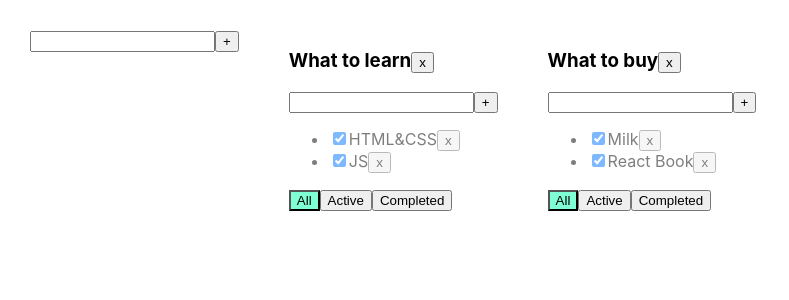
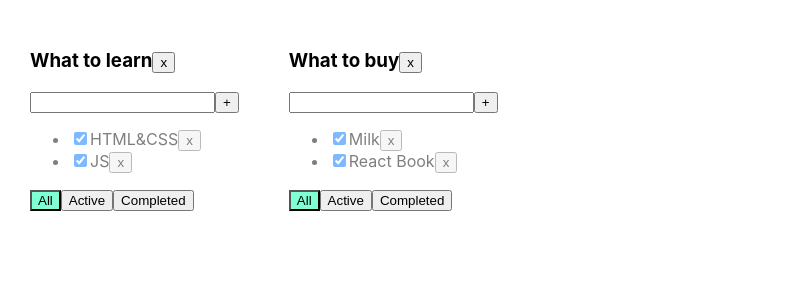
Before and after one commit to antondoom1/it-incubator-todolist-ts, a React (Create React App) app: page / in a window 1280 px wide. Shown: the top 300 px of the page, without its empty margins (0-789 px from the left). Built offline with nearby package versions, Linux system fonts and the light colour scheme.

Commit message:
tdl lesson 5 dop training

```diff
--- a/src/App.tsx
+++ b/src/App.tsx
@@ -2,7 +2,7 @@ import React, {useState} from 'react'
 import './App.css'
 import {TaskType, Todolist} from './Todolist'
 import {v1} from 'uuid'
-import {FullInput} from './components/FullInput'
+import {UniversalComponent} from './UniversalComponent'
 
 export type FilterValuesType = 'all' | 'active' | 'completed';
 type TodolistType = {
@@ -14,6 +14,7 @@ type TodolistType = {
 type TasksStateType = {
   [key: string]: Array<TaskType>
 }
+
 
 function App() {
   let todolistId1 = v1()
@@ -35,23 +36,6 @@ function App() {
     ]
   })
 
-  const editTask = (todolistId: string, taskId: string, newTitle: string) => {
-    setTasks({
-      ...tasks,
-      [todolistId]: tasks[todolistId].map(tdl => tdl.id === taskId ? {...tdl, title: newTitle} : tdl)
-    })
-  }
-
-  const editTodolist = (todolistId: string, newTitle: string) => {
-    setTodolists(todolists.map(tdl => tdl.id === todolistId ? {...tdl, title: newTitle} : tdl))
-  }
-
-  const addTodolist = (newTitle: string) => {
-    const newId = v1()
-    const newTodolist: TodolistType = {id: newId, title: newTitle, filter: 'all'}
-    setTodolists([newTodolist, ...todolists])
-    setTasks({...tasks, [newId]: []})
-  }
 
   function removeTask(id: string, todolistId: string) {
     //достанем нужный массив по todolistId:
@@ -63,13 +47,10 @@ function App() {
   }
 
   function addTask(title: string, todolistId: string) {
-    let task = {id: v1(), title: title, isDone: false}
-    //достанем нужный массив по todolistId:
-    let todolistTasks = tasks[todolistId]
-    // перезапишем в этом объекте массив для нужного тудулиста копией, добавив в начало новую таску:
-    tasks[todolistId] = [task, ...todolistTasks]
-    // засетаем в стейт копию объекта, чтобы React отреагировал перерисовкой
-    setTasks({...tasks})
+    let newTask = {id: v1(), title: title, isDone: false}
+    setTasks({
+      ...tasks, [todolistId]: [newTask, ...tasks[todolistId]]
+    })
   }
 
   function changeStatus(id: string, isDone: boolean, todolistId: string) {
@@ -104,7 +85,7 @@ function App() {
 
   return (
     <div className="App">
-      <FullInput callBack={addTodolist}/>
+
       {
         todolists.map(tl => {
           let allTodolistTasks = tasks[tl.id]
@@ -128,8 +109,6 @@ function App() {
             changeTaskStatus={changeStatus}
             filter={tl.filter}
             removeTodolist={removeTodolist}
-            editTodolist={editTodolist}
-            editTask={editTask}
           />
         })
       }
--- /dev/null
+++ b/src/FullInput.tsx
@@ -0,0 +1,56 @@
+import React, {ChangeEvent, KeyboardEvent, useRef, useState} from 'react'
+
+type PropsType = {
+  callBack: (newTitle: string) => void
+}
+
+export const FullInput = (props: PropsType) => {
+
+  let myRef = useRef<HTMLInputElement>(null)
+
+  // let [title, setTitle] = useState('')
+
+  let [error, setError] = useState<string | null>(null)
+
+  // const onChangeHandler = (e: ChangeEvent<HTMLInputElement>) => {
+  //   setTitle(e.currentTarget.value)
+  // }
+
+  const addTask = () => {
+    if (myRef.current) {
+      props.callBack(myRef.current?.value)
+      myRef.current.value = ''
+    }
+  }
+
+  // const addTask = () => {
+  //   // let newTitle = title.trim()
+  //   // if (newTitle !== '') {
+  //     props.callBack(myRef.current?.value)
+  //     // setTitle('')
+  //   } else {
+  //     setError('Title is required')
+  //   }
+  // }
+
+  const onKeyPressHandler = (e: KeyboardEvent<HTMLInputElement>) => {
+    setError(null)
+    if (e.charCode === 13) {
+      addTask()
+    }
+  }
+
+  return (
+    <div>
+      <input
+        // value={title}
+        // onChange={onChangeHandler}
+             ref={myRef}
+             onKeyPress={onKeyPressHandler}
+             className={error ? 'error' : ''}
+      />
+      <button onClick={addTask}>+</button>
+      {error && <div className="error-message">{error}</div>}
+    </div>
+  )
+}
--- a/src/Todolist.tsx
+++ b/src/Todolist.tsx
@@ -1,7 +1,6 @@
-import React, {ChangeEvent} from 'react'
+import React, {ChangeEvent, useState, KeyboardEvent} from 'react'
 import {FilterValuesType} from './App'
-import {FullInput} from './components/FullInput'
-import {EditableSpan} from './components/EditableSpan'
+import {FullInput} from './FullInput'
 
 export type TaskType = {
   id: string
@@ -19,13 +18,35 @@ type PropsType = {
   changeTaskStatus: (id: string, isDone: boolean, todolistId: string) => void
   removeTodolist: (id: string) => void
   filter: FilterValuesType
-  editTodolist: (todolistId: string, newTitle: string) => void
-  editTask: (todolistId: string, taskId: string, newTitle: string) => void
 }
 
 export function Todolist(props: PropsType) {
+  // let [title, setTitle] = useState('')
+  // let [error, setError] = useState<string | null>(null)
+
+  // const addTask = () => {
+  //   let newTitle = title.trim()
+  //   if (newTitle !== '') {
+  //     props.addTask(newTitle, props.id)
+  //     setTitle('')
+  //   } else {
+  //     setError('Title is required')
+  //   }
+  // }
+
+  // const onChangeHandler = (e: ChangeEvent<HTMLInputElement>) => {
+  //   setTitle(e.currentTarget.value)
+  // }
+
+  // const onKeyPressHandler = (e: KeyboardEvent<HTMLInputElement>) => {
+  //   setError(null)
+  //   if (e.charCode === 13) {
+  //     addTask()
+  //   }
+  // }
 
   const removeTodolist = () => props.removeTodolist(props.id)
+
   const onAllClickHandler = () => props.changeFilter('all', props.id)
   const onActiveClickHandler = () => props.changeFilter('active', props.id)
   const onCompletedClickHandler = () => props.changeFilter('completed', props.id)
@@ -34,20 +55,20 @@ export function Todolist(props: PropsType) {
     props.addTask(newTitle, props.id)
   }
 
-  const editTodolistHandler = (newTitle: string) => {
-    props.editTodolist(props.id, newTitle)
-  }
-
-  const editTaskHandler = (tId: string, newTitle: string) => {
-    props.editTask(props.id, tId, newTitle)
-  }
-
   return <div>
-    <h3>
-      <EditableSpan title={props.title} callBack={editTodolistHandler}/>
+    <h3> {props.title}
       <button onClick={removeTodolist}>x</button>
     </h3>
     <FullInput callBack={addTaskHandler}/>
+    {/*<div>*/}
+    {/*  <input value={title}*/}
+    {/*         onChange={onChangeHandler}*/}
+    {/*         onKeyPress={onKeyPressHandler}*/}
+    {/*         className={error ? 'error' : ''}*/}
+    {/*  />*/}
+    {/*  <button onClick={addTask}>+</button>*/}
+    {/*  {error && <div className="error-message">{error}</div>}*/}
+    {/*</div>*/}
     <ul>
       {
         props.tasks.map(t => {
@@ -59,7 +80,7 @@ export function Todolist(props: PropsType) {
 
           return <li key={t.id} className={t.isDone ? 'is-done' : ''}>
             <input type="checkbox" onChange={onChangeHandler} checked={t.isDone}/>
-            <EditableSpan title={t.title} callBack={(newTitle) => editTaskHandler(t.id, newTitle)}/>
+            <span>{t.title}</span>
             <button onClick={onClickHandler}>x</button>
           </li>
         })
--- /dev/null
+++ b/src/UniversalComponent.tsx
@@ -0,0 +1,18 @@
+import React from 'react'
+
+type PropsType = {
+  title: string
+}
+
+export const UniversalComponent: React.FC<PropsType> = ({title, children}) => {
+  return (
+    <div>
+      <h1>{title}</h1>
+      {children}
+      <div>
+        <span>Yes</span>
+        <span>No</span>
+      </div>
+    </div>
+  )
+}
--- a/src/components/EditableSpan.tsx
+++ /dev/null
@@ -1,27 +0,0 @@
-import React from 'react'
-import {useState, ChangeEvent} from 'react'
-
-type EditableSpanPropsType = {
-  title: string
-  callBack: (newTitle: string) => void
-}
-
-export const EditableSpan = (props: EditableSpanPropsType) => {
-  const [edit, setEdit] = useState(false)
-  const [newTitle, setNewTitle] = useState(props.title)
-
-  const onChangeHandler = (e: ChangeEvent<HTMLInputElement>) => {
-    setNewTitle(e.currentTarget.value)
-  }
-
-  const onDoubleClickHandler = () => {
-    setEdit(!edit)
-    props.callBack(newTitle)
-  }
-
-  return (
-    edit
-      ? <input value={newTitle} onChange={onChangeHandler} onBlur={onDoubleClickHandler} autoFocus/>
-      : <span onDoubleClick={onDoubleClickHandler}>{props.title}</span>
-  )
-}
--- a/src/components/FullInput.tsx
+++ /dev/null
@@ -1,45 +0,0 @@
-import React from 'react'
-import {ChangeEvent, useState, KeyboardEvent} from 'react'
-
-type FullInputPropsType = {
-  callBack: (newTitle: string) => void
-}
-
-export const FullInput = (props: FullInputPropsType) => {
-
-  let [title, setTitle] = useState('')
-  let [error, setError] = useState<string | null>(null)
-
-  const addTask = () => {
-    let newTitle = title.trim()
-    if (newTitle !== '') {
-      props.callBack(newTitle)
-      setTitle('')
-    } else {
-      setError('Title is required')
-    }
-  }
-
-  const onChangeHandler = (e: ChangeEvent<HTMLInputElement>) => {
-    setTitle(e.currentTarget.value)
-  }
-
-  const onKeyPressHandler = (e: KeyboardEvent<HTMLInputElement>) => {
-    setError(null)
-    if (e.charCode === 13) {
-      addTask()
-    }
-  }
-
-  return (
-    <div>
-      <input value={title}
-             onChange={onChangeHandler}
-             onKeyPress={onKeyPressHandler}
-             className={error ? 'error' : ''}
-      />
-      <button onClick={addTask}>+</button>
-      {error && <div className="error-message">{error}</div>}
-    </div>
-  )
-}
```
